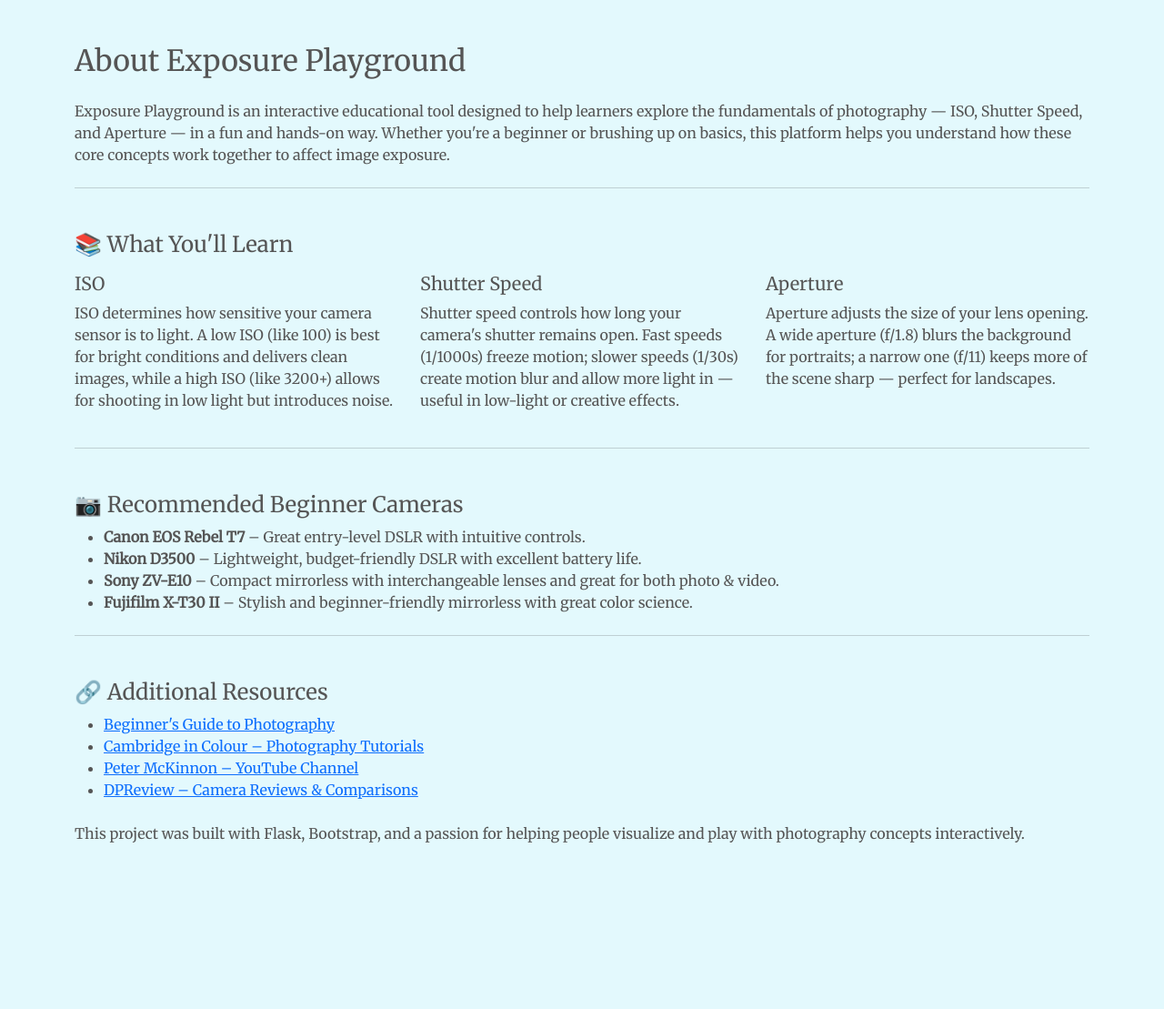
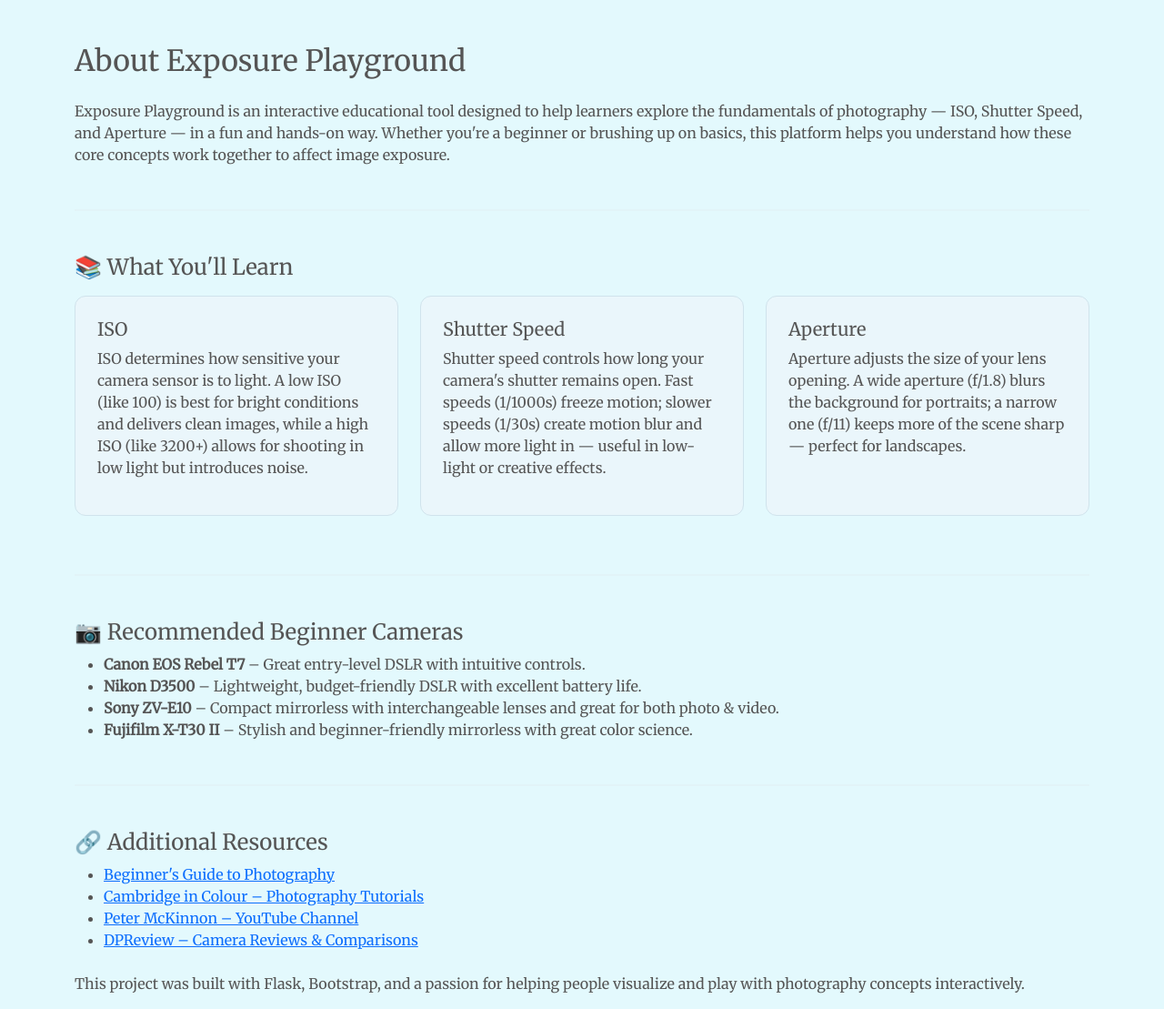
Before and after one commit to xxanxnie/Exposure-Playground, a Flask app: page /about in a window 1280 px wide. Shown: the part 56-1165 px from the top of the page at 91% size. Before the commit the page ends 983 px from the top, so only its background shows below. Run offline with Flask 3, Linux system fonts and the light colour scheme.

Commit message:
style: improve layout and alignment in about page

```diff
--- a/templates/about.html
+++ b/templates/about.html
@@ -5,6 +5,19 @@
 	<title>About | Exposure Playground</title>
 	<link href="https://cdn.jsdelivr.net/npm/bootstrap@5.3.0/dist/css/bootstrap.min.css" rel="stylesheet">
 	<link rel="stylesheet" href="{{ url_for('static', filename='style.css') }}">
+	<style>
+	  .learn-card {
+	    background-color: #eaf6fb;
+	    border: 1px solid #d0e3ec;
+	    border-radius: 0.75rem;
+	    padding: 1.5rem;
+	    box-shadow: none;
+	  }
+	  .section-divider {
+	    border-top: 2px solid #dee2e6;
+	    margin: 3rem 0;
+	  }
+	</style>
 </head>
 <body>
 	{% include "navbar.html" %}
@@ -17,25 +30,30 @@
 			helps you understand how these core concepts work together to affect image exposure.
 		</p>
 
-		<hr class="my-4">
+		<hr class="section-divider">
 
 		<h4 class="mt-5">📚 What You'll Learn</h4>
 		<div class="row mt-3">
-			<div class="col-md-4">
+		  <div class="col-md-4 mb-3">
+		    <div class="learn-card h-100">
 		      <h5>ISO</h5>
 		      <p>
 		        ISO determines how sensitive your camera sensor is to light. A low ISO (like 100) is best for bright conditions and delivers clean images,
 		        while a high ISO (like 3200+) allows for shooting in low light but introduces noise.
 		      </p>
 		    </div>
-			<div class="col-md-4">
+		  </div>
+		  <div class="col-md-4 mb-3">
+		    <div class="learn-card h-100">
 		      <h5>Shutter Speed</h5>
 		      <p>
 		        Shutter speed controls how long your camera's shutter remains open. Fast speeds (1/1000s) freeze motion; slower speeds (1/30s) create motion blur
 		        and allow more light in — useful in low-light or creative effects.
 		      </p>
 		    </div>
-			<div class="col-md-4">
+		  </div>
+		  <div class="col-md-4 mb-3">
+		    <div class="learn-card h-100">
 		      <h5>Aperture</h5>
 		      <p>
 		        Aperture adjusts the size of your lens opening. A wide aperture (f/1.8) blurs the background for portraits; a narrow one (f/11) keeps more of the scene sharp —
@@ -43,8 +61,9 @@
 		      </p>
 		    </div>
 		  </div>
+		</div>
 
-		<hr class="my-4">
+		<hr class="section-divider">
 
 		<h4 class="mt-5">📷 Recommended Beginner Cameras</h4>
 		<ul>
@@ -54,7 +73,7 @@
 			<li><strong>Fujifilm X-T30 II</strong> – Stylish and beginner-friendly mirrorless with great color science.</li>
 		</ul>
 
-		<hr class="my-4">
+		<hr class="section-divider">
 
 		<h4 class="mt-5">🔗 Additional Resources</h4>
 		<ul>
```
Also changed, not shown: 1 other file. Lines whose indentation alone changed are shown as unchanged.
